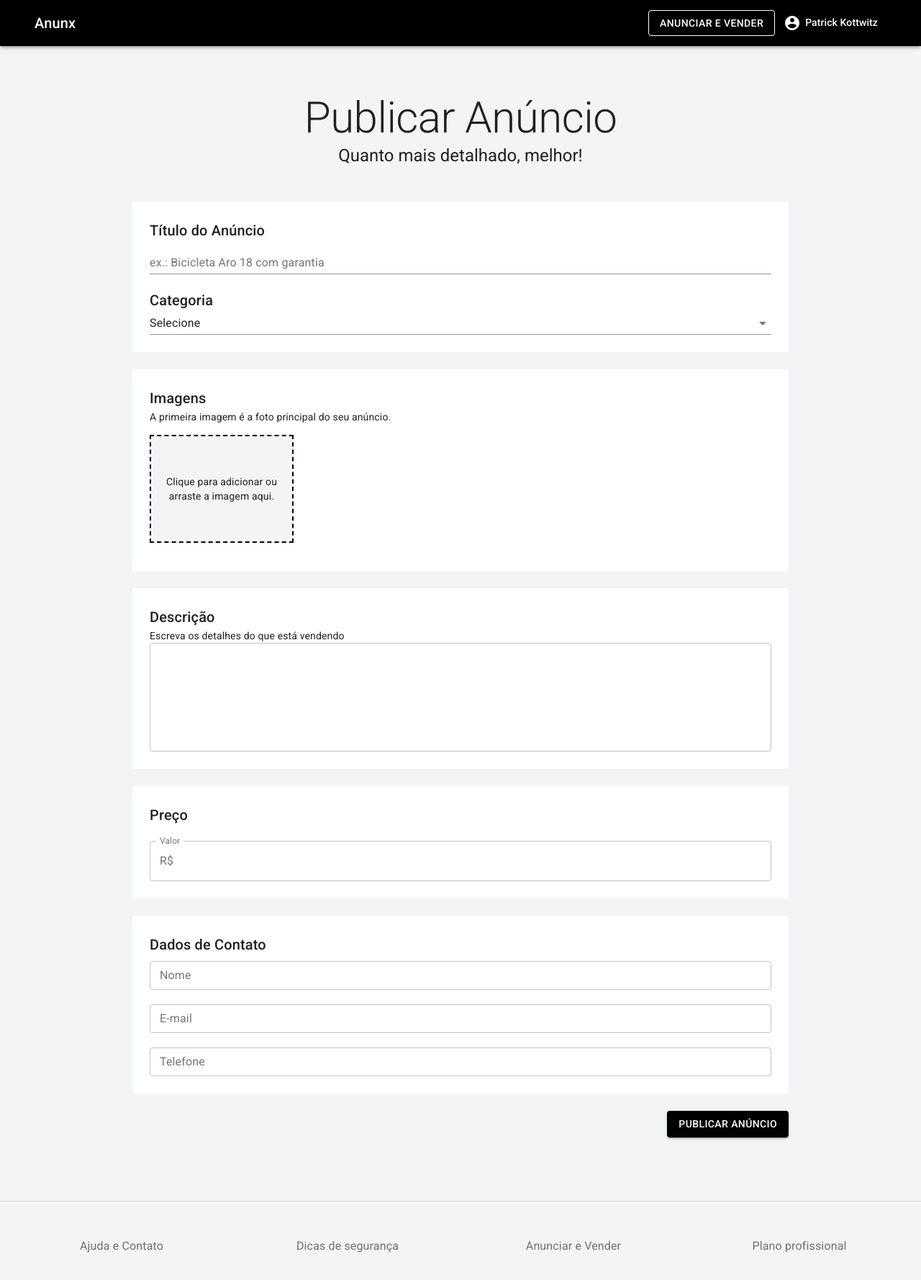
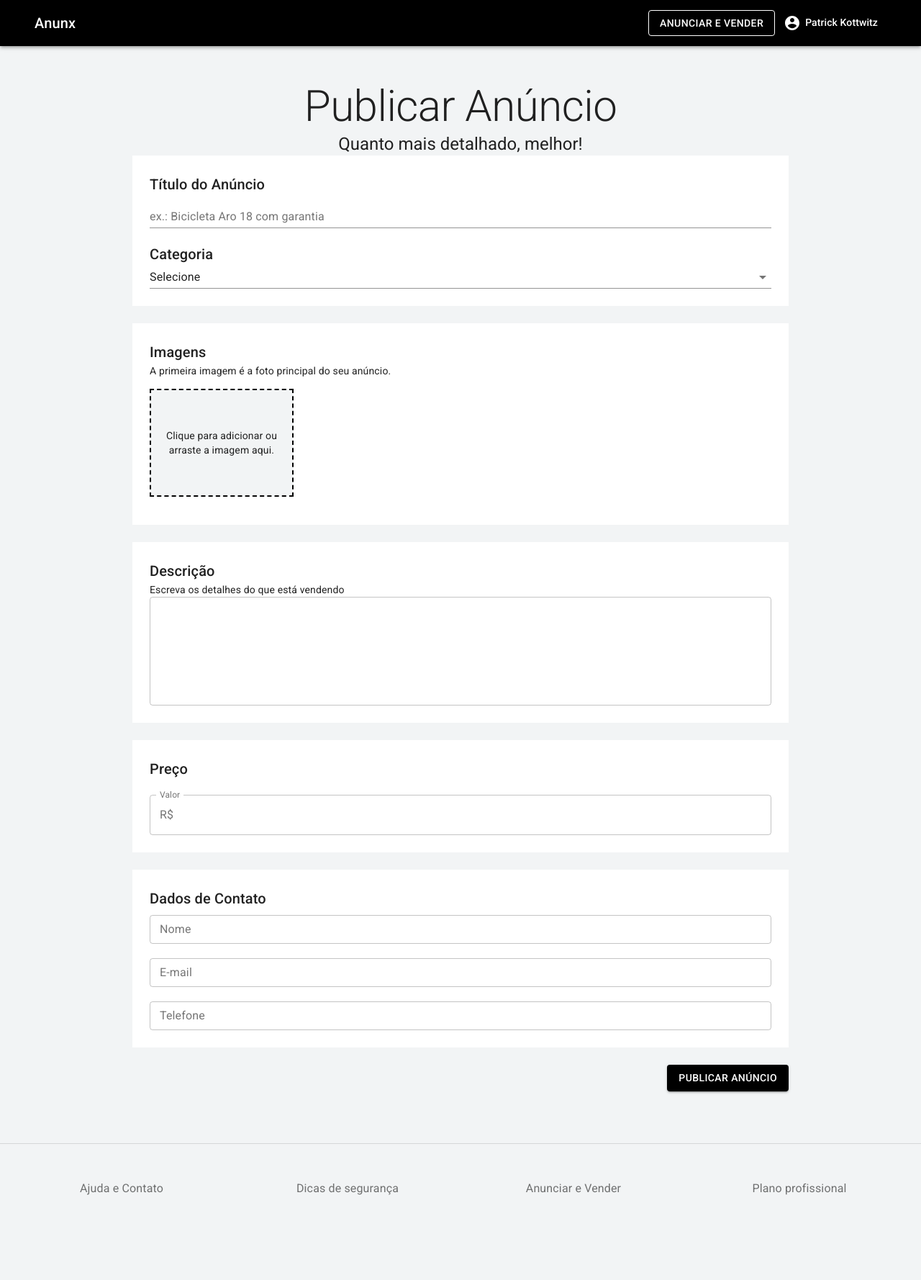
Before and after one commit to arqpatrick/anunx, a Next.js app: page /user/publish in a window 1280 px wide. Shown: the top 1778 px of the page at 72% size. After the commit the page ends 1713 px from the top, so only its background shows below. Built offline with nearby package versions, Linux system fonts and the light colour scheme.

Commit message:
abstraindo container

```diff
--- a/pages/index.js
+++ b/pages/index.js
@@ -20,9 +20,7 @@
 // CSS
 
 const useStyles = makeStyles((theme) => ({
-  searchContainer: {
-    padding: theme.spacing(8, 10, 6)
-  },
+
   searchBox: {
     display: 'flex',
     justifyContent: 'center',
@@ -40,7 +38,7 @@
 
   return (
     <TemplateDefault>
-      <Container maxWidth="md" className={classes.searchContainer}>
+      <Container maxWidth="md">
         <Typography component="h1" variant="h3" align="center" color="textPrimary">
           O que deseja encontrar?
         </Typography>
--- a/pages/user/dashboard.js
+++ b/pages/user/dashboard.js
@@ -14,9 +14,7 @@
 
 // ESTILOS
 const useStyles = makeStyles((theme) => ({
-  container: {
-    padding: theme.spacing(8, 0, 6)
-  },
+
   cardMedia: {
     paddingTop: '56%',
   },
@@ -34,7 +32,7 @@
 
   return (
     <TemplateDefault>
-      <Container maxWidth="sm" className={classes.container}>
+      <Container maxWidth="sm">
         <Typography component="h1" variant="h2" align="center">
           Meus Anúncios
         </Typography>
--- a/pages/user/publish.js
+++ b/pages/user/publish.js
@@ -124,7 +124,7 @@
     <TemplateDefault>
 
       {/* CONTAINER TÍTULO */}
-      <Container maxWidth="sm" className={classes.container}>
+      <Container maxWidth="sm">
         <Typography component="h1" variant="h2" align="center" color="textPrimary" >
           Publicar Anúncio
         </Typography>
--- a/src/components/Footer.js
+++ b/src/components/Footer.js
@@ -4,7 +4,6 @@
 const useStyles = makeStyles((theme) => ({
   footer: {
     borderTop: `1px solid ${theme.palette.divider}`,
-    marginTop: theme.spacing(8),
     paddingTop: theme.spacing(3),
     paddingBottom: theme.spacing(3),
 
--- a/src/templates/Default.js
+++ b/src/templates/Default.js
@@ -1,12 +1,25 @@
+import { Box, makeStyles } from '@material-ui/core'
+
+
 import Header from '../components/Header'
 import Footer from '../components/Footer'
 
+const useStyles = makeStyles((theme) => ({
+  container: {
+    padding: theme.spacing(6, 0, 6)
+  },
+}))
+
+
 const Default = ({ children }) => {
+  const classes = useStyles()
 
   return (
     <>
       <Header />
-      {children}
+        <Box className={classes.container}>
+          {children}
+        </Box>
       <Footer />
     </>
 
```
